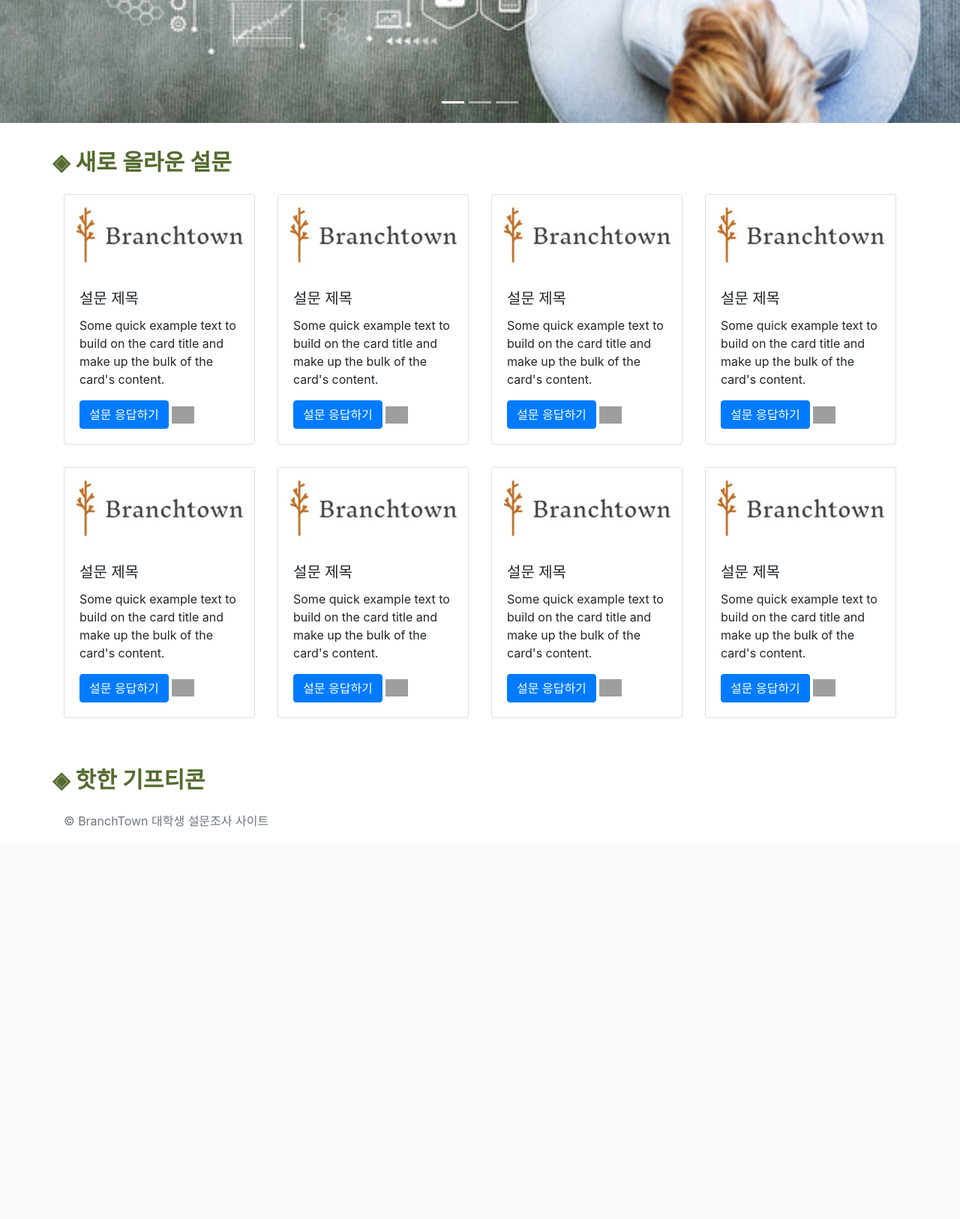
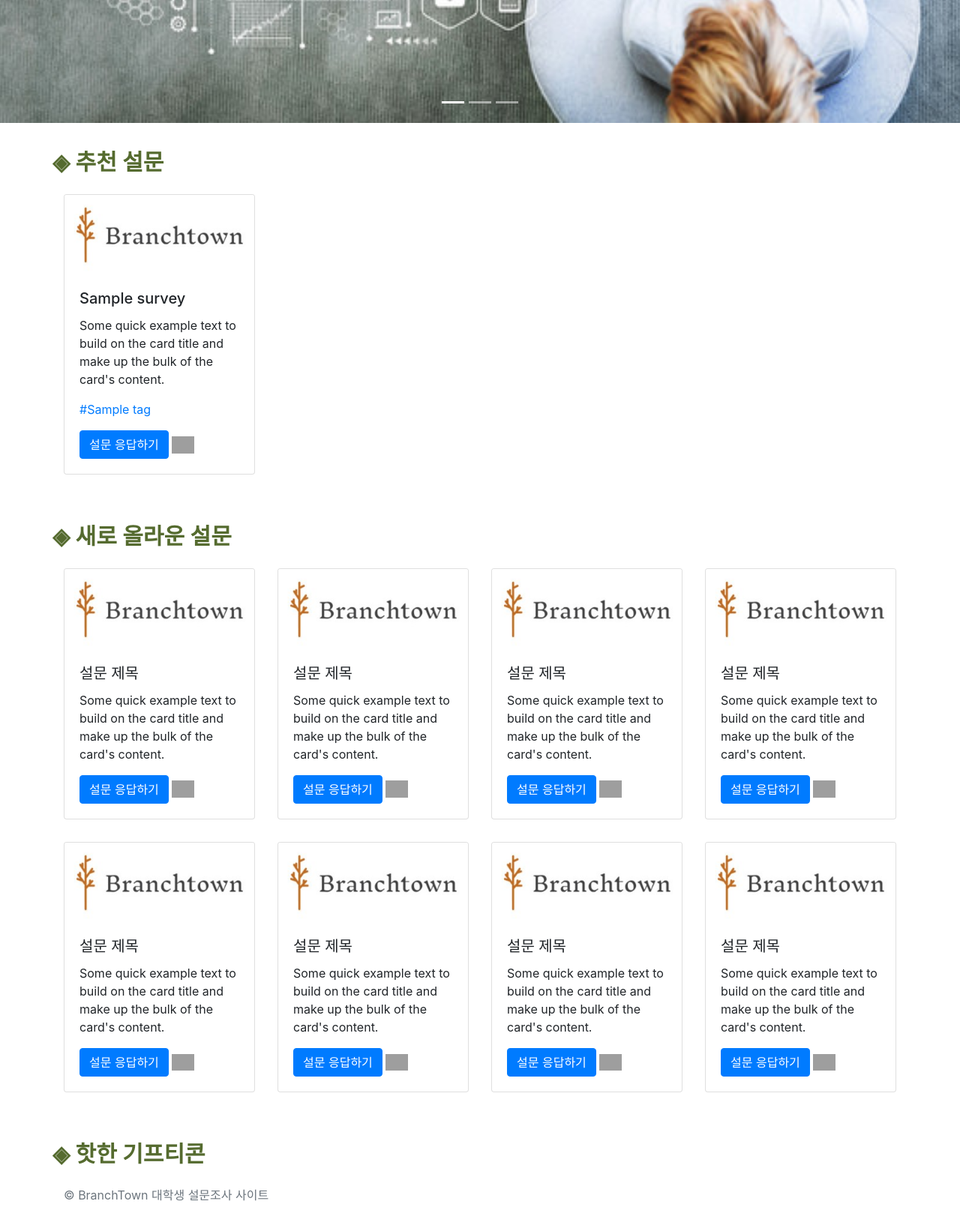
Before and after one commit to pirogramming/BranchTown, a Django app: page /main/ in a window 1280 px wide. Shown: the part 449-2075 px from the top of the page at 75% size. Before the commit the page ends 1552 px from the top, so only its background shows below. Run offline with Django 3.2, Linux system fonts and the light colour scheme; tables that the repository leaves empty hold one stand-in row (values such as "Sample post"); some libraries are stand-ins or nearby versions; grey boxes are pictures that could not be loaded.

Commit message:
main/mainpage.html 에 추천설문 기능 추가(로그인일 경우 survey_interest view/로그아웃일 경우 survey_recent view)

```diff
--- a/board/views.py
+++ b/board/views.py
@@ -32,7 +32,6 @@ def survey_interest(request):
     if request.user.is_authenticated:
         tags = request.user.profile.tag.all()
         surveys = Survey.objects.filter(tag__in=tags).distinct()
-        print(surveys)
     else:
         surveys = Survey.objects.none()
 
--- a/main/templates/main/mainpage.html
+++ b/main/templates/main/mainpage.html
@@ -42,6 +42,37 @@
     </div>
 
     <div class="middle_title">
+        <b>◈ 추천 설문</b>
+    </div>
+    <div class="container">
+        <div class="row">
+            {% for survey in surveys %}
+                <div class="col-12 col-md-6 col-lg-4 col-xl-3">
+                    <div class="card">
+                        <img src="{% static 'images/logo.jpg' %}" class="card-img-top" alt="...">
+                        <div class="card-body">
+                            <h5 class="card-title">{{ survey.title }}</h5>
+                            <p class="card-text">Some quick example text to build on the card title and make up the bulk of the card's content.</p>
+                            <p>
+                                {% for tag in  survey.tag.all %}
+                                    <a href="{% url 'board:survey_tag' tag.id %}" style="text-decoration: none">
+                                        #{{ tag }}
+                                    </a>
+                                {% endfor %}
+                            </p>
+                            <a href="{% url 'board:survey_detail' survey.id %}" class="btn btn-primary">설문 응답하기</a>
+                            <a href="#">
+                                <img src="{% static 'images/share.png' %}" alt="" width="30">
+                            </a>
+                        </div>
+                    </div>
+                </div>
+            {% endfor %}
+        </div>
+    </div>
+
+
+    <div class="middle_title">
         <b>◈ 새로 올라운 설문</b>
     </div>
     <div class="container">
--- a/main/views.py
+++ b/main/views.py
@@ -1,7 +1,15 @@
 from django.shortcuts import render
+from survey.models import Survey
 
 
 def mainpage(request):
+    if request.user.is_authenticated:
+        tags = request.user.profile.tag.all()
+        surveys = Survey.objects.filter(tag__in=tags).distinct()
+    else:
+        surveys = Survey.objects.all().order_by('-id')  # TODO 일단 board.survey_recent.surveys 와 똑같이 설정 추후 변경해야함
+
     return render(request, 'main/mainpage.html', {
+        'surveys': surveys,
         'range': range(8),
     })
```
